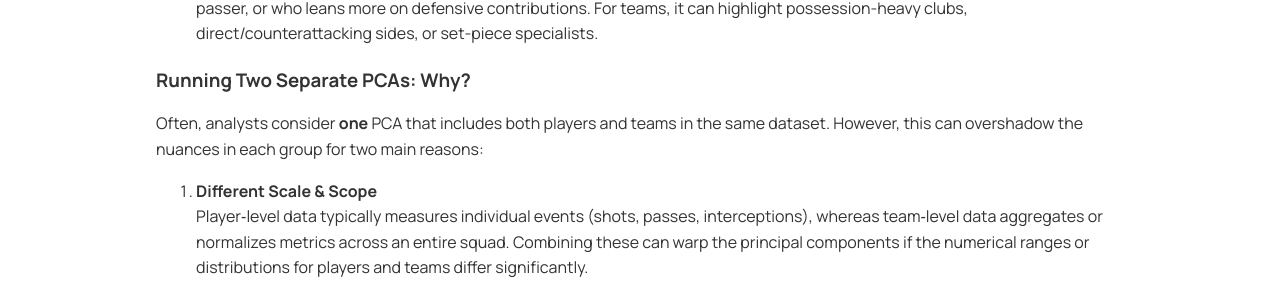
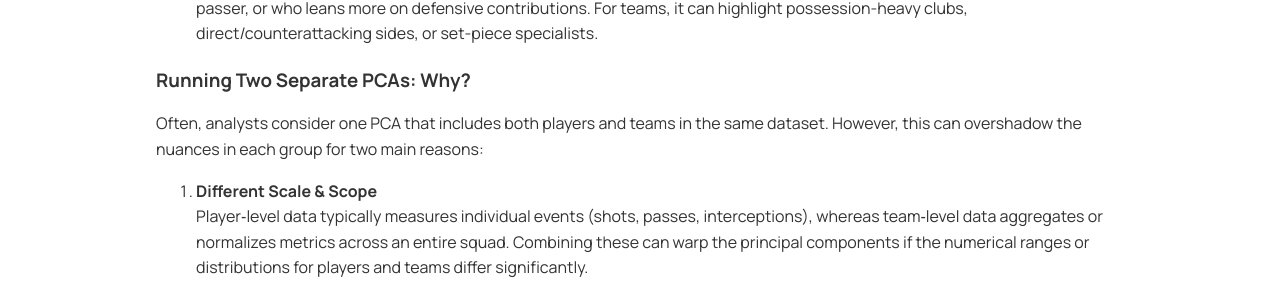
Before and after one commit to u3mukher/x-stats, a Jekyll site: the page built from _posts/2025-01-14-PCA.md, in a window 1280 px wide and 900 px high, scrolled down 1382 px. Shown: the part 148-449 px from the top of the window. Built offline with Jekyll 4.4.1, drawn with Linux system fonts in a browser that asks for light colours; a style sheet for code colours, icons or effects is not loaded.

Commit message:
Update 2025-01-14-PCA.md

```diff
--- a/_posts/2025-01-14-PCA.md
+++ b/_posts/2025-01-14-PCA.md
@@ -25,7 +25,7 @@ I chose Principal Component Analysis (PCA) as it simplifies complex datasets whi
 
 ### Running Two Separate PCAs: Why?
 
-Often, analysts consider **one** PCA that includes both players and teams in the same dataset. However, this can overshadow the nuances in each group for two main reasons:
+Often, analysts consider one PCA that includes both players and teams in the same dataset. However, this can overshadow the nuances in each group for two main reasons:
 
 1. **Different Scale & Scope**
    Player‐level data typically measures individual events (shots, passes, interceptions), whereas team‐level data aggregates or normalizes metrics across an entire squad. Combining these can warp the principal components if the numerical ranges or distributions for players and teams differ significantly.
```
